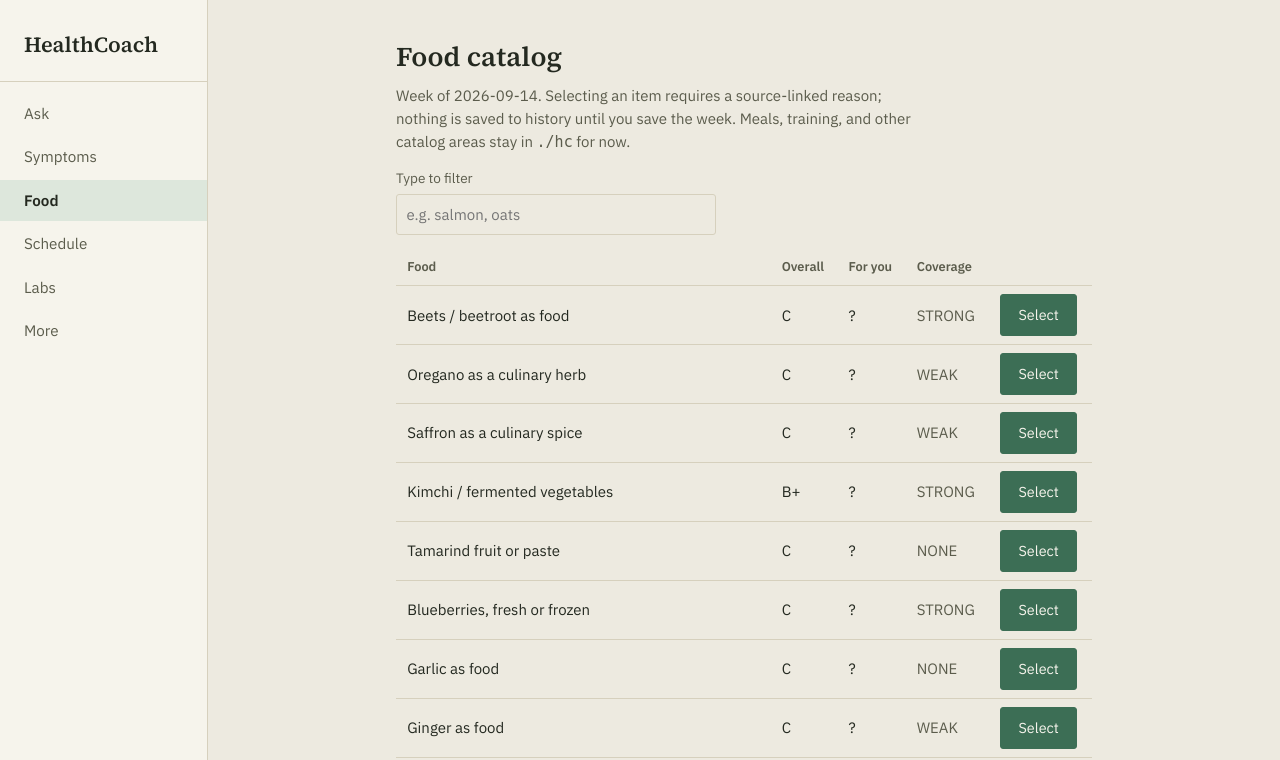
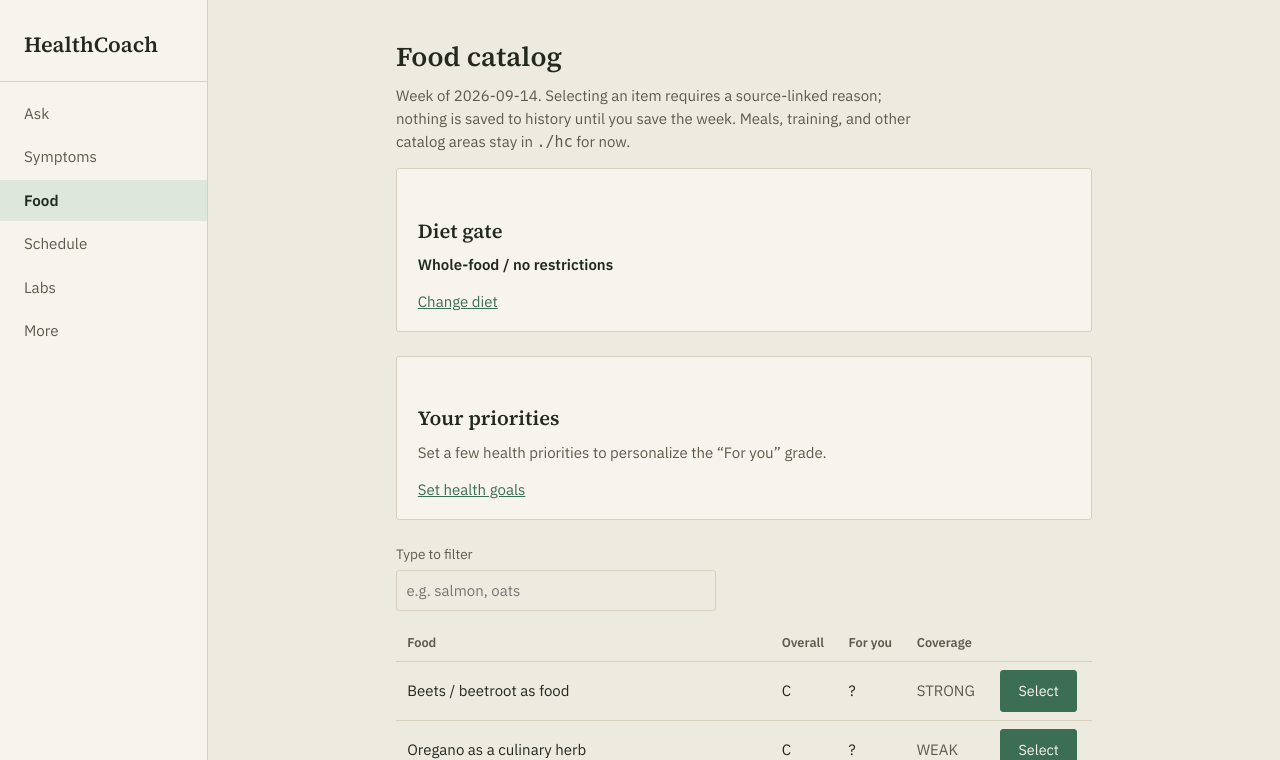
Before and after one commit to Manzmike/HealthCoach, a Flask app: page /food in a window 1280 px wide. Shown: the top 760 px of the page. Run offline with Flask 3, Linux system fonts and the light colour scheme; some libraries are stand-ins or nearby versions.

Commit message:
Complete web food diet gate and evidence flow

```diff
--- a/rag/webapp/app.py
+++ b/rag/webapp/app.py
@@ -32,6 +32,7 @@ sys.path.insert(0, str(RAG_DIR))
 
 import candidate_ledger as CL  # noqa: E402
 import coach  # noqa: E402
+import diet_rules as DR  # noqa: E402
 import labs as L  # noqa: E402
 import schedule_builder as SB  # noqa: E402
 import supplement_audit as audit  # noqa: E402
@@ -41,7 +42,9 @@ import week_plan as WP  # noqa: E402
 import week_planner as WPL  # noqa: E402
 import weekly_food_plan as food_plan  # noqa: E402
 from healthcoach_dashboard import ACTIONS  # noqa: E402
+from webapp import food_analysis as FoodA  # noqa: E402
 from webapp import food_draft as FDraft  # noqa: E402
+from webapp import food_preferences as FoodP  # noqa: E402
 from webapp import render as R  # noqa: E402
 from webapp import schedule_analysis as SA  # noqa: E402
 from webapp import schedule_view as SV  # noqa: E402
@@ -375,8 +378,8 @@ def labs_import_confirm():
 # --------------------------------------------------------------------------
 # /food -- browse the evidence-graded food catalog and select items for the
 # current week with a required source-linked reason, then save with one
-# overall reason (or discard). Meals/training/other categories/history/
-# export stay CLI-only for now (./hc -> week_planner.py --view ...); see
+# overall reason (or discard). Meals/training/other categories/history stay
+# CLI-only for now (./hc -> week_planner.py --view ...); see
 # docs/superpowers/specs for why this first slice is scoped this narrowly.
 
 def _food_state() -> dict:
@@ -386,6 +389,7 @@ def _food_state() -> dict:
     current in-progress draft if one exists (see webapp/food_draft.py),
     else the already-saved week if there is one, else a fresh seed."""
     ledger = CL.load_ledger()
+    food_preferences = FoodP.load(FoodP.DEFAULT_PATH)
     profile = audit.load_saved_profile(REPORT) or {}
     rows = WPL.catalog_rows(ledger)
     food_records = food_plan._load_food_evidence()
@@ -402,23 +406,40 @@ def _food_state() -> dict:
     # baseline again, and that must read back as clean, not still dirty.
     dirty = week != baseline
     return {"ledger": ledger, "profile": profile, "rows": rows, "food_records": food_records,
-            "research": research, "start": start, "previous": previous, "week": week, "dirty": dirty}
+            "research": research, "food_preferences": food_preferences, "start": start,
+            "previous": previous, "week": week, "dirty": dirty}
 
 
 def _food_entries(state: dict) -> list[dict]:
     entries = [row for row in state["rows"] if "food" in row.get("browse_categories", [WP.category(row)])]
     scored = {row["id"]: WP.grades(row, state["ledger"]["intake"], state["food_records"].get(row["id"]),
                                     state["research"].get(row["id"])) for row in entries}
+    preferences = state.get("food_preferences", FoodP.default())
+    allowed = DR.allowed_food_ids(preferences["diet"], set(preferences["toggles"]))
+    diet_label = DR.DIET_PRESETS[preferences["diet"]]["label"]
     return [{"id": row["id"], "name": row["display_name"], "overall": scored[row["id"]]["overall"],
               "personal": scored[row["id"]]["personal"], "coverage": scored[row["id"]]["coverage"],
-              "selected": row["id"] in state["week"]["selected"]} for row in entries]
+              "selected": row["id"] in state["week"]["selected"],
+              "allowed": row["id"] in allowed,
+              "restriction": "Does not fit " + diet_label if row["id"] not in allowed else ""}
+             for row in entries]
 
 
 @app.route("/food")
 def food():
     state = _food_state()
-    return render_template("food.html", entries=_food_entries(state), start=state["start"],
-                            dirty=state["dirty"], error=request.args.get("error"))
+    analysis = FoodA.load(FoodA.DEFAULT_PATH)
+    selected_foods = sorted(s["name"] for s in state["week"]["selected"].values() if s["category"] == "food")
+    return render_template(
+        "food.html", entries=_food_entries(state), start=state["start"], dirty=state["dirty"],
+        error=request.args.get("error"), current_goals=state["ledger"]["intake"].get("goals", []),
+        goal_labels=dict(CL.REASON_OPTIONS),
+        food_preferences=state["food_preferences"],
+        diet_label=DR.DIET_PRESETS[state["food_preferences"]["diet"]]["label"],
+        toggle_labels={key: value["label"] for key, value in DR.EXCLUSION_TOGGLES.items()},
+        has_selected_foods=bool(selected_foods),
+        analysis=analysis if analysis.get("foods") == selected_foods else None,
+    )
 
 
 @app.route("/food/select/<item_id>", methods=["GET", "POST"])
@@ -427,6 +448,9 @@ def food_select(item_id):
     row = next((r for r in state["rows"] if r["id"] == item_id), None)
     if row is None:
         return redirect(url_for("food", error="Item not found in the current catalog."))
+    preferences = state["food_preferences"]
+    if item_id not in DR.allowed_food_ids(preferences["diet"], set(preferences["toggles"])):
+        return redirect(url_for("food", error=f"{row['display_name']} does not fit the selected diet."))
     grade = WP.grades(row, state["ledger"]["intake"], state["food_records"].get(item_id),
                        state["research"].get(item_id))
     sources = WPL.resources_for(row, grade)
@@ -479,6 +503,125 @@ def food_discard():
     return redirect(url_for("food"))
 
 
+@app.route("/food/diet", methods=["GET", "POST"])
+def food_diet():
+    """Choose the diet gate before choosing foods.
+
+    Changing the gate cannot silently strand a current selection: the user
+    must remove excluded items first, so the saved weekly plan and the active
+    diet never disagree by accident.
+    """
+    current = FoodP.load(FoodP.DEFAULT_PATH)
+    error = None
+    if request.method == "POST":
+        try:
+            proposed = FoodP.normalize({
+                "diet": request.form.get("diet"),
+                "toggles": request.form.getlist("toggle"),
+            })
+            state = _food_state()
+            selected_ids = {
+                item_id for item_id, selection in state["week"]["selected"].items()
+                if selection.get("category") == "food"
+            }
+            blocked = selected_ids - DR.allowed_food_ids(proposed["diet"], set(proposed["toggles"]))
+            if blocked:
+                names = [state["week"]["selected"][item_id]["name"] for item_id in sorted(blocked)]
+                raise ValueError("Remove or replace selected foods first: " + ", ".join(names) + ".")
+            FoodP.save(proposed, FoodP.DEFAULT_PATH)
+        except ValueError as exc:
+            error = str(exc)
+            current = locals().get("proposed", current)
+        else:
+            return redirect(url_for("food"))
+    return render_template("food_diet.html", diet_options=DR.DIET_PRESETS,
+                           toggle_options=DR.EXCLUSION_TOGGLES, current=current, error=error)
+
+
+@app.route("/food/goals", methods=["GET", "POST"])
+def food_goals():
+    """Sets the SAME intake.goals/weight_direction candidate_manager.py's
+    CLI intake wizard writes -- week_plan.grades() already reads these for
+    /food's "For you" column, so this doesn't add a parallel concept, just
+    a web way to set the one that already exists. Diet eligibility is handled
+    separately by diet_rules.py and /food/diet."""
+    ledger = CL.load_ledger()
+    options = [(key, label) for key, label in CL.REASON_OPTIONS if key in CL.OUTCOME_REASON_KEYS]
+    if request.method == "POST":
+        goals = [g for g in request.form.getlist("goal") if g][:3]
+        ledger["intake"]["goals"] = goals
+        ledger["intake"]["weight_direction"] = request.form.get("weight_direction", "unknown")
+        try:
+            CL.save_ledger(ledger)
+        except CL.LedgerError as exc:
+            return render_template("food_goals.html", options=options, weight_directions=CL.WEIGHT_DIRECTIONS,
+                                    current_goals=goals,
+                                    current_weight_direction=ledger["intake"]["weight_direction"], error=str(exc))
+        return redirect(url_for("food"))
+    intake = CL.normalize_intake(ledger.get("intake"))
+    return render_template("food_goals.html", options=options, weight_directions=CL.WEIGHT_DIRECTIONS,
+                            current_goals=intake.get("goals", []),
+                            current_weight_direction=intake.get("weight_direction", "unknown"), error=None)
+
+
+@app.route("/food/analyze", methods=["POST"])
+def food_analyze():
+    """Advisory only, exactly like /schedule/analyze -- never changes a
+    selection on its own. One consolidated evidence question covering all
+    currently-selected foods and the recorded goals, not one query per
+    food, so this stays fast and doesn't spam near-duplicate lookups."""
+    state = _food_state()
+    selected_names = [s["name"] for s in state["week"]["selected"].values() if s["category"] == "food"]
+    if not selected_names:
+        return redirect(url_for("food", error="Select at least one food first."))
+    goals = state["ledger"]["intake"].get("goals", [])
+    preferences = state.get("food_preferences", FoodP.default())
+    diet_label = DR.DIET_PRESETS[preferences["diet"]]["label"]
+    toggles = [DR.EXCLUSION_TOGGLES[name]["label"] for name in preferences["toggles"]]
+    diet_text = f" Diet gate: {diet_label}." + (f" Exclusions: {', '.join(toggles)}." if toggles else "")
+    goal_text = f" Recorded goals, in priority order: {', '.join(goals)}." if goals else ""
+    query = (f"What does the evidence say about these foods for overall health: "
+             f"{', '.join(selected_names)}?{diet_text}{goal_text}")
+    results = coach.answer_question(query, get_stack=_get_stack, load_model=_load_model)
+    sections = _sections_from_results(results)
+    FoodA.save(sorted(selected_names), sections, analyzed_at=dt.datetime.now().isoformat(timespec="seconds"),
+               path=FoodA.DEFAULT_PATH)
+    return redirect(url_for("food"))
+
+
+@app.route("/food/export")
+def food_export():
+    """A plain-text summary of this week's selected foods, their grades,
+    and your recorded reason for each -- the same underlying data
+    plan_export.py's fuller report includes, just food-scoped and
+    generated on demand rather than requiring the CLI export flow."""
+    state = _food_state()
+    entries = _food_entries(state)
+    by_id = {e["id"]: e for e in entries}
+    preferences = state.get("food_preferences", FoodP.default())
+    lines = [f"HealthCoach food selections -- week of {state['start']}",
+             f"Diet gate: {DR.DIET_PRESETS[preferences['diet']]['label']}", ""]
+    for item_id, selection in state["week"]["selected"].items():
+        if selection["category"] != "food":
+            continue
+        entry = by_id.get(item_id)
+        lines.append(f"## {selection['name']}")
+        if entry:
+            lines.append(f"Overall evidence: {entry['overall']} | For you: {entry['personal']} "
+                          f"| Coverage: {entry['coverage']}")
+        rationale = selection.get("rationale") or {}
+        if rationale:
+            lines.append(f"Purpose: {rationale.get('goal', '')}")
+            lines.append(f"Why it fits: {rationale.get('personal_reason', '')}")
+            lines.append(f"Review when: {rationale.get('review_trigger', '')}")
+            source = rationale.get("source") or {}
+            if source:
+                lines.append(f"Source: [{source.get('kind', '')}] {source.get('text', '')}")
+        lines.append("")
+    body = "\n".join(lines) if len(lines) > 2 else "No foods selected for this week yet.\n"
+    return app.response_class(body, mimetype="text/plain")
+
+
 # --------------------------------------------------------------------------
 # /more
 
--- /dev/null
+++ b/rag/webapp/food_analysis.py
@@ -0,0 +1,30 @@
+"""Persists the last food-selection analysis for /food -- advisory only,
+same pattern as webapp/schedule_analysis.py, but food has no download gate
+attached to it (the .ics gate exists because an external calendar app
+imports that file sight-unseen; the food export is a plain-text summary
+you read yourself, so there's nothing to gate). Private state, gitignored,
+this machine only."""
+
+from __future__ import annotations
+
+import json
+import os
+from pathlib import Path
+from typing import Any
+
+HERE = os.path.dirname(os.path.dirname(__file__))  # rag/
+DEFAULT_PATH = Path(HERE) / ".healthcoach" / "food_analysis.json"
+
+
+def load(path: Path = DEFAULT_PATH) -> dict[str, Any]:
+    if not path.exists():
+        return {}
+    try:
+        return json.loads(path.read_text())
+    except (json.JSONDecodeError, OSError):
+        return {}
+
+
+def save(foods: list[str], sections: list[dict], *, analyzed_at: str, path: Path = DEFAULT_PATH) -> None:
+    path.parent.mkdir(parents=True, exist_ok=True)
+    path.write_text(json.dumps({"foods": foods, "sections": sections, "analyzed_at": analyzed_at}, indent=2))
--- /dev/null
+++ b/rag/webapp/food_preferences.py
@@ -0,0 +1,54 @@
+"""Private, durable diet choices for the web food selector.
+
+The rule definitions remain in :mod:`diet_rules`; this module only stores the
+user's selected preset and exclusion toggles so the browser flow can apply the
+same inspectable gate on every request. The file is local-only and gitignored.
+"""
+
+from __future__ import annotations
+
+import json
+from pathlib import Path
+from typing import Any, Mapping
+
+import diet_rules as DR
+
+HERE = Path(__file__).resolve().parent.parent
+DEFAULT_PATH = HERE / ".healthcoach" / "food_preferences.json"
+
+
+def default() -> dict[str, Any]:
+    return {"diet": "whole_food", "toggles": []}
+
+
+def normalize(value: Mapping[str, Any] | None) -> dict[str, Any]:
+    raw = value if isinstance(value, Mapping) else {}
+    diet = str(raw.get("diet") or "whole_food").strip()
+    if diet not in DR.DIET_PRESETS:
+        raise ValueError(f"Unknown diet preset: {diet}")
+    raw_toggles = raw.get("toggles", ())
+    if isinstance(raw_toggles, str):
+        raw_toggles = [raw_toggles]
+    if not isinstance(raw_toggles, (list, tuple, set, frozenset)):
+        raise ValueError("Diet toggles must be a list")
+    toggles = sorted({str(toggle).strip() for toggle in raw_toggles if str(toggle).strip()})
+    # Let the canonical rule engine validate names and preserve one source of truth.
+    DR.excluded_ids_for(diet, set(toggles))
+    return {"diet": diet, "toggles": toggles}
+
+
+def load(path: Path = DEFAULT_PATH) -> dict[str, Any]:
+    try:
+        value = json.loads(path.read_text(encoding="utf-8"))
+    except (FileNotFoundError, OSError, json.JSONDecodeError):
+        return default()
+    try:
+        return normalize(value)
+    except ValueError:
+        return default()
+
+
+def save(value: Mapping[str, Any], path: Path = DEFAULT_PATH) -> None:
+    normalized = normalize(value)
+    path.parent.mkdir(parents=True, exist_ok=True)
+    path.write_text(json.dumps(normalized, indent=2) + "\n", encoding="utf-8")
--- a/rag/webapp/templates/food.html
+++ b/rag/webapp/templates/food.html
@@ -6,6 +6,28 @@
   history until you save the week. Meals, training, and other catalog areas stay in <code>./hc</code> for now.</p>
 
 {% if error %}<div class="notice">{{ error }}</div>{% endif %}
+
+<div class="panel">
+  <h2>Diet gate</h2>
+  <p><strong>{{ diet_label }}</strong></p>
+  {% if food_preferences.toggles %}
+    <p class="muted">Additional exclusions: {% for toggle in food_preferences.toggles %}{{ toggle_labels.get(toggle, toggle) }}{% if not loop.last %}, {% endif %}{% endfor %}</p>
+  {% endif %}
+  <a href="{{ url_for('food_diet') }}">Change diet</a>
+</div>
+
+<div class="panel">
+  <h2>Your priorities</h2>
+  {% if current_goals %}
+    <ul>
+      {% for goal in current_goals %}<li>{{ goal_labels.get(goal, goal) }}</li>{% endfor %}
+    </ul>
+    <p class="muted">These priorities shape the “For you” grade below.</p>
+  {% else %}
+    <p class="muted">Set a few health priorities to personalize the “For you” grade.</p>
+  {% endif %}
+  <a href="{{ url_for('food_goals') }}">{{ "Edit health goals" if current_goals else "Set health goals" }}</a>
+</div>
 
 <div class="field" style="max-width: 320px;">
   <label for="filterBox">Type to filter</label>
@@ -25,6 +47,8 @@
           <form method="post" action="{{ url_for('food_unselect', item_id=e.id) }}">
             <button type="submit" class="quiet">Unselect</button>
           </form>
+        {% elif not e.allowed %}
+          <span class="muted" title="{{ e.restriction }}">Not available for this diet</span>
         {% else %}
           <a href="{{ url_for('food_select', item_id=e.id) }}"><button type="button">Select</button></a>
         {% endif %}
@@ -53,6 +77,33 @@
   {% endif %}
 </div>
 
+<h2>Evidence review</h2>
+<div class="panel">
+  <form method="post" action="{{ url_for('food_analyze') }}">
+    <button type="submit"{% if not has_selected_foods %} disabled{% endif %}>Analyze selected foods</button>
+  </form>
+  {% if not has_selected_foods %}
+    <p class="muted">Select at least one food first.</p>
+  {% elif analysis %}
+    <p class="muted">Last analyzed {{ analysis.analyzed_at }} for the current selection.</p>
+    {% for section in analysis.sections %}
+      <h3>{{ section.topic }}</h3>
+      {% if section.no_evidence %}
+        <p class="muted">No sufficiently relevant evidence was found for this question.</p>
+        {% if section.related_html %}<div class="marginalia">{{ section.related_html|safe }}</div>{% endif %}
+      {% else %}
+        {{ section.answer_html|safe }}
+        {% if section.related_html %}<div class="marginalia">{{ section.related_html|safe }}</div>{% endif %}
+      {% endif %}
+    {% endfor %}
+  {% else %}
+    <p class="muted">Analyze the current selection to get one consolidated, advisory evidence review.</p>
+  {% endif %}
+  {% if has_selected_foods %}
+    <p><a href="{{ url_for('food_export') }}">Download plain-text selection summary</a></p>
+  {% endif %}
+</div>
+
 <script>
 (function () {
   var box = document.getElementById("filterBox");
```
Also changed, not shown: docs/superpowers/specs/2026-09-17-healthcoach-web-gui-design.md (+25 -10 lines), rag/test_coach_control_layer.py (+18 -4 lines), rag/test_webapp_food.py (+168 -0 lines), rag/test_webapp_food_preferences.py (added, +39 -0 lines), rag/webapp/templates/food_diet.html (added, +33 -0 lines), rag/webapp/templates/food_goals.html (added, +33 -0 lines), rag/webapp/templates/home.html (+6 -2 lines), rag/README.md.
